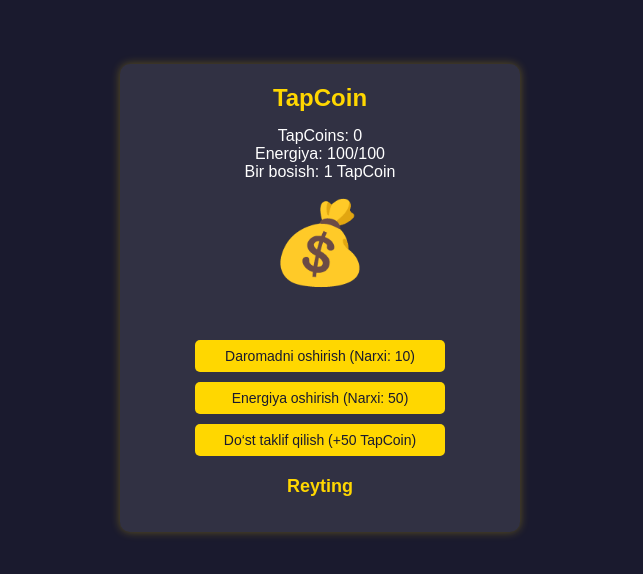
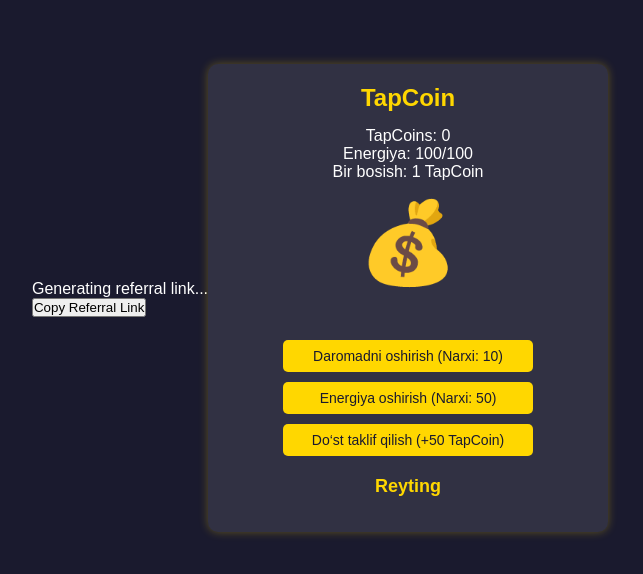
Before and after one commit to suhrob57/clic, a website: page public/index.html in a window 1280 px wide. Shown: the part 102-676 px from the top of the page, without its empty margins (320-963 px from the left). Drawn offline with Linux system fonts and the light colour scheme; no server answers.

Commit message:
Update index.html

```diff
--- a/public/index.html
+++ b/public/index.html
@@ -7,6 +7,10 @@
     <link rel="stylesheet" href="/style.css">
 </head>
 <body>
+    <div>
+  <p id="referral-link">Generating referral link...</p>
+  <button onclick="navigator.clipboard.writeText(document.getElementById('referral-link').innerText.split(': ')[1])">Copy Referral Link</button>
+</div>
     <div class="container">
         <h1>TapCoin</h1>
         <div id="stats">
```
